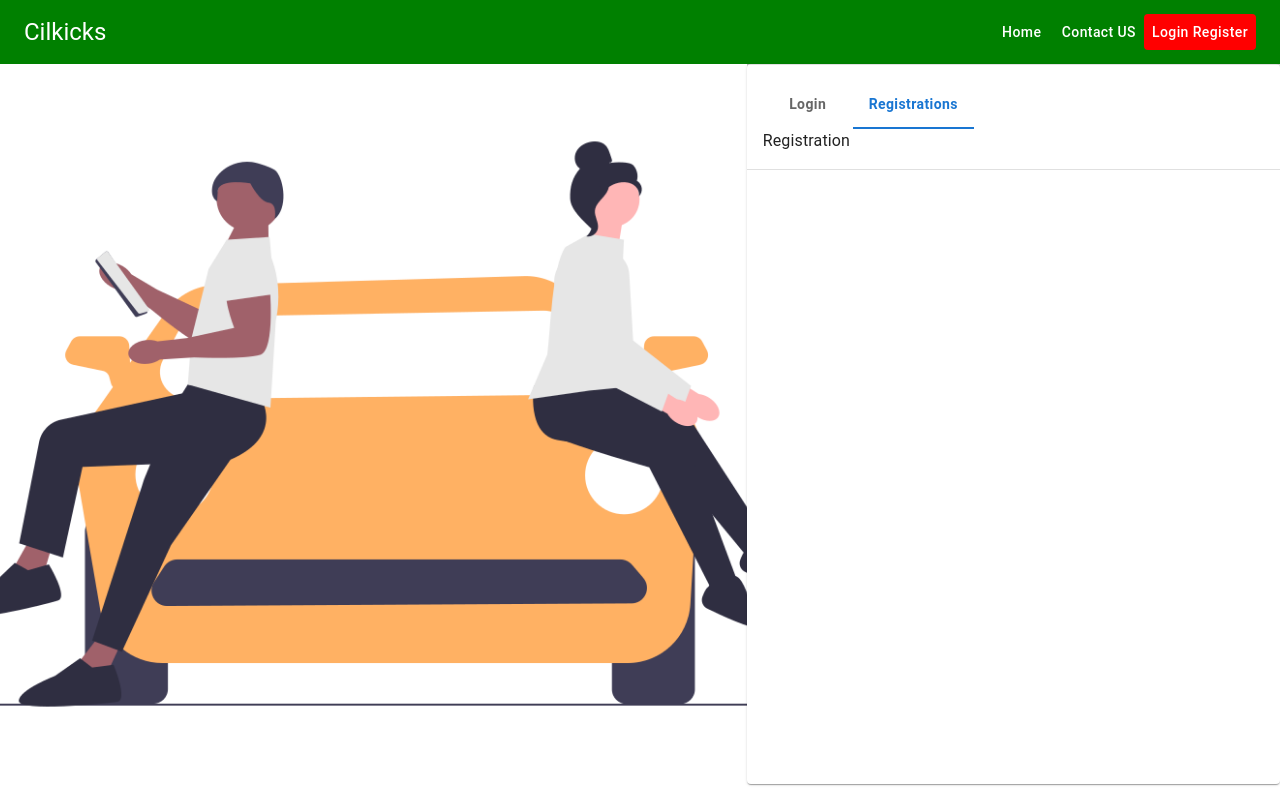
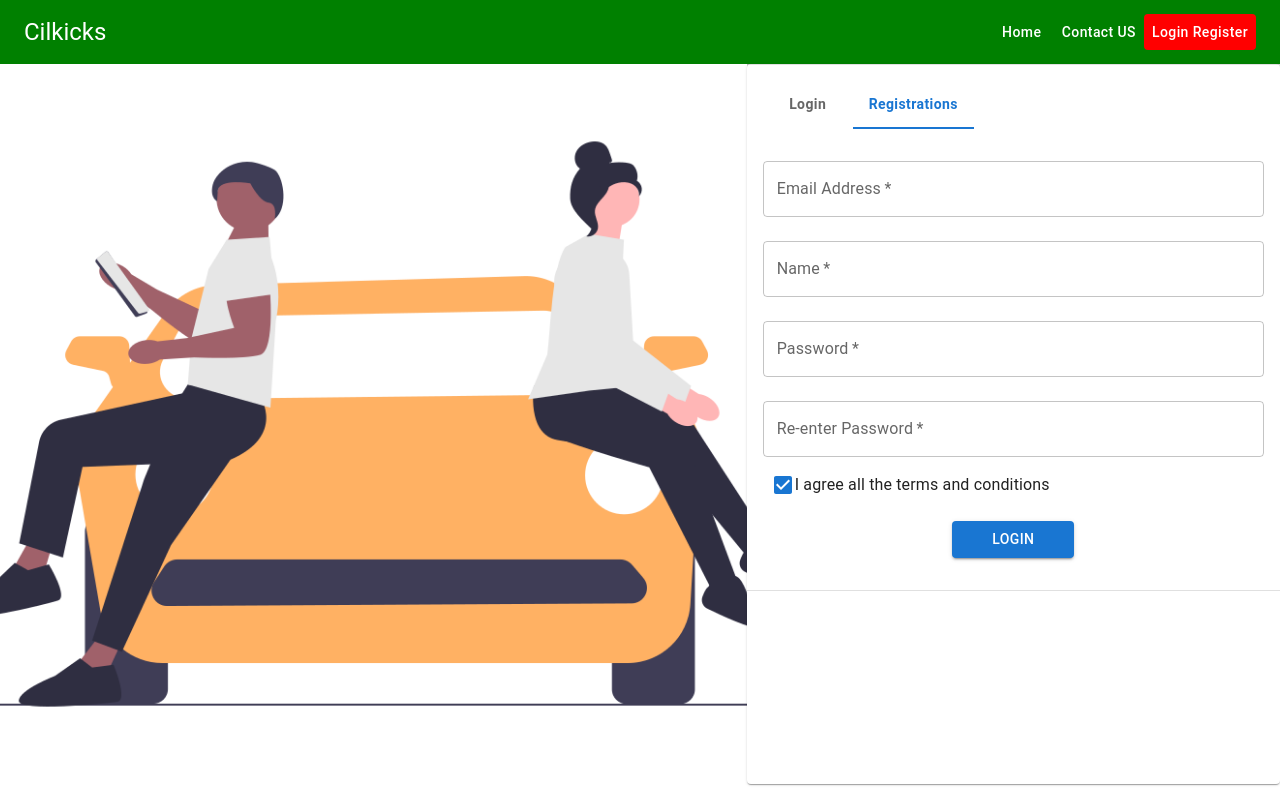
Before and after one commit to cecililu/loginfrontendinreact, a React (Create React App) app: page /login in a window 1280 px wide. Both pictures are taken after a click on the tab "Registrations". Built offline with nearby package versions, Linux system fonts and the light colour scheme.

Commit message:
registation form

```diff
--- a/src/Components/pages/auth/Login.js
+++ b/src/Components/pages/auth/Login.js
@@ -1,4 +1,3 @@
-import { FormatAlignJustify } from '@mui/icons-material'
 import { Box,Alert, Button, TextField, Typography } from '@mui/material'
 import React, { useState } from 'react'
 import { NavLink,useNavigate } from 'react-router-dom'
@@ -38,7 +37,6 @@ export const Login = () => {
 
         }
 
-
     }
     return (
     <Box component='form' onSubmit={handleSubmit} noValidate sx={{ paddingTop:2}} id='login-form'>
--- a/src/Components/pages/auth/Registration.js
+++ b/src/Components/pages/auth/Registration.js
@@ -1,7 +1,74 @@
-import React from 'react'
+import { CheckBox } from '@mui/icons-material'
+import { Box,Alert, Button, TextField, Typography, FormControl, FormControlLabel } from '@mui/material'
+import React, { useState } from 'react'
+import { NavLink,useNavigate } from 'react-router-dom'
 
 export const Registration = () => {
+  const [errorMsg, seterrorMsg] = useState({
+    status:null,
+    msg:'',
+    type:'',
+ })
+ const navigate=useNavigate()
+ const handleSubmit=(e)=>{
+    e.preventDefault()
+    const data=new FormData(e.currentTarget)
+    const data_pack={
+
+        email:data.get('email'),
+        name:data.get('name'),
+        password:data.get('password'),
+        password2:data.get('password2'),
+        tc:data.get('tc')
+    }
+    console.log(data_pack)
+    if(data_pack.tc&&data_pack.email && data_pack.password && data_pack.password2 && data_pack.name && data_pack.password===data_pack.password2){
+        // console.log(data_pack)
+
+        document.getElementById('regis-form').reset()
+        seterrorMsg({
+          status:false,
+          msg:'Registation Succesful',
+          type:'',
+       })
+       navigate('/')
+    }else{
+
+    if (data_pack.password===data_pack.password2){
+      seterrorMsg({
+        status:true,
+        msg:'All fields are required',
+        type:'',
+     })}else{
+      seterrorMsg({
+        status:true,
+        msg:'Password should match',
+        type:'',
+     })
+     }
+      }
+
+
+     }
   return (
-    <div>Registration</div>
+   <>
+
+     <Box component='form' onSubmit={handleSubmit} noValidate sx={{ paddingTop:2}} id='regis-form'>
+     <TextField margin='normal' required fullWidth id='email' name='email' label="Email Address"/>
+      <TextField margin='normal' required fullWidth id='name' name='name' label="Name"/>
+      <TextField margin='normal'  required fullWidth id='password' name='password' label="Password" type='password'/>
+      <TextField margin='normal'  required fullWidth id='password2' name='password2' label="Re-enter Password" type='password'/>
+       <FormControlLabel sx={{m:1}} label='I agree all the terms and conditions' control={<CheckBox value='agree' color='primary' name='tc' id='tc' />}></FormControlLabel>
+       {errorMsg.msg ? <Alert severity={errorMsg.status ?'error':'success'}>{errorMsg.msg}</Alert>:'' }
+
+       <Box textAlign='center'>
+
+        <Button sx={{mt:2,mb:2,px:5}} type='submit' variant='contained'>Login</Button>
+
+       </Box>
+
+
+    </Box>
+   </>
   )
 }
```
